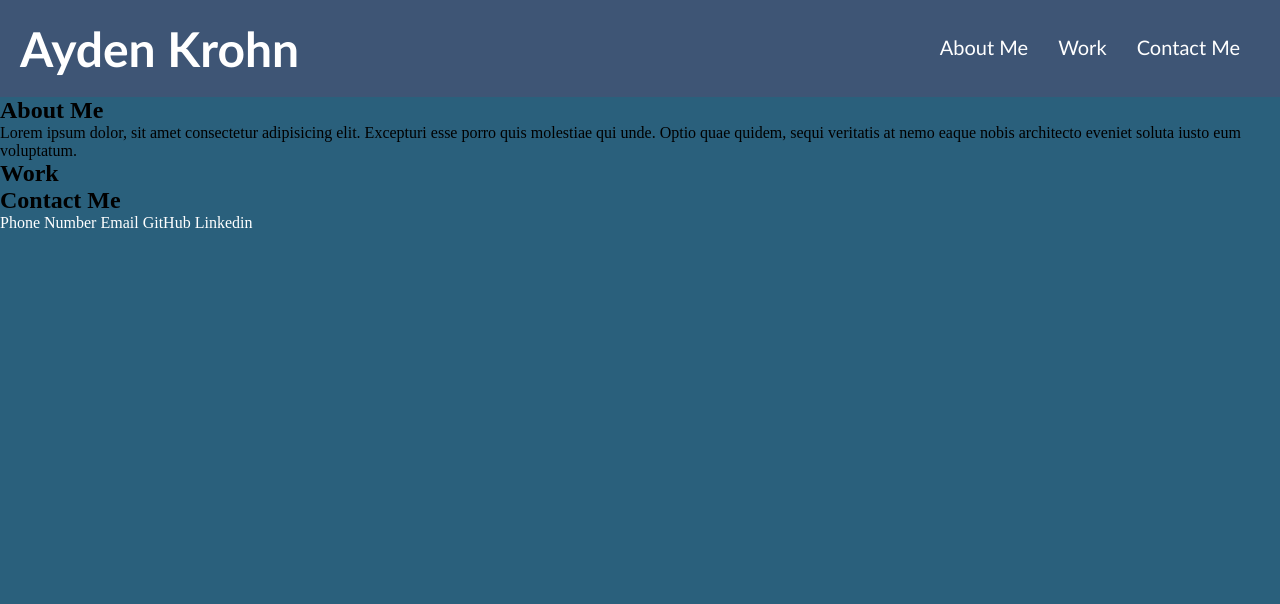
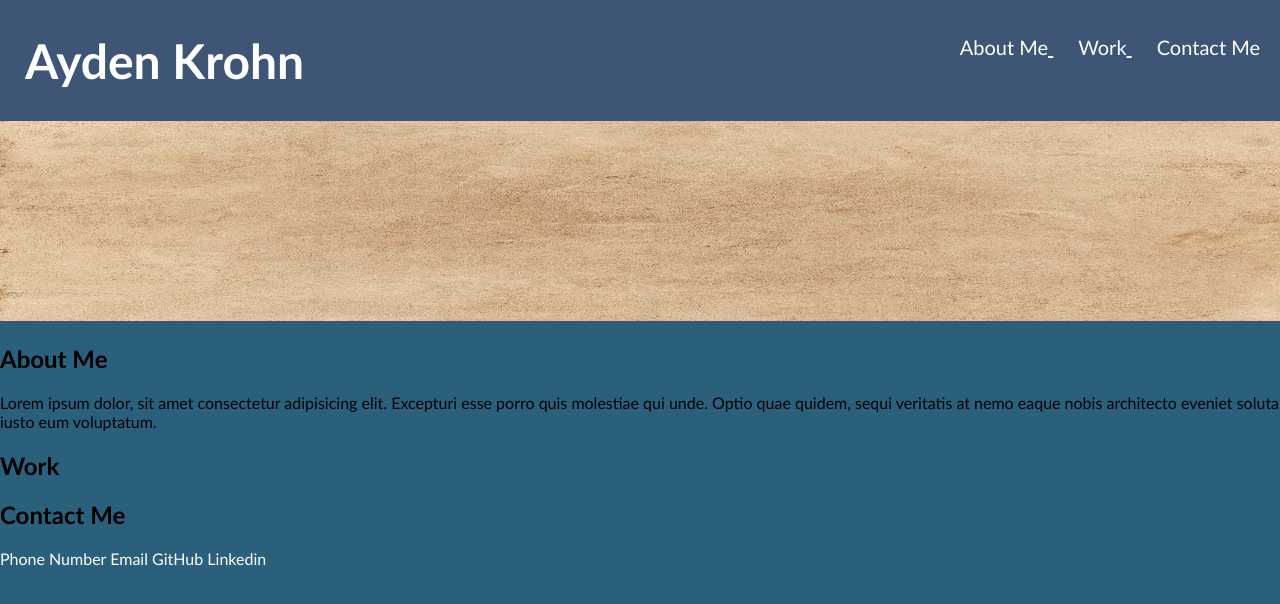
Before and after one commit to krohnayden/aydenk-portfolio, a plain HTML site: page index.html in a window 1280 px wide. Drawn offline with Linux system fonts and the light colour scheme; files that its build step writes are made by us from their sources; files whose address does not match are found by name.

Commit message:
optimized header styling & added image

```diff
--- a/index.html
+++ b/index.html
@@ -16,10 +16,11 @@
                 <li><a href="#">Contact Me</a></li>
             </ul>
         </nav>
+        <img src="/Users/aydenkrohn/Bootcamp/aydenk-portfolio/Images/paper-1074131_1280.jpg" alt="#">
     </header>
     <main>
         <section class="about-me">
-            <h1>About Me</h1>
+            <h2>About Me</h2>
             <p>Lorem ipsum dolor, sit amet consectetur adipisicing elit.
                Excepturi esse porro quis molestiae qui unde.
                Optio quae quidem, sequi veritatis at nemo eaque nobis architecto eveniet soluta iusto eum voluptatum.
--- a/style.css
+++ b/style.css
@@ -1,29 +1,26 @@
-* {
-    box-sizing: border-box;
-    padding: 0;
-    margin: 0;
-}
 body {
     background-color:#2a607c;
+    margin: 0;
+    padding: 0;
+    font-family:'Trebuchet MS', 'Lucida Sans Unicode', 'Lucida Grande', 'Lucida Sans', Arial, sans-serif;
 }
 header {
-    padding: 20px;
-    font-family: 'Trebuchet MS', 'Lucida Sans Unicode', 'Lucida Grande', 'Lucida Sans', Arial, sans-serif;
     background-color: #3E5575;
     color: #ffffff;
-    text-decoration: underline;
 }
 
 header h1 {
     display: inline-block;
     font-size: 48px;
+    padding-left: 25px;
 }
+
 header nav {
     padding-top: 15px;
     margin-right: 20px;
     float: right;
-    font-family: 'Gill Sans', 'Gill Sans MT', 'Calibri', 'Trebuchet MS', sans-serif;
     font-size: 20px;
+    text-decoration:underline;
 }
 
 header nav ul li {
@@ -36,3 +33,7 @@ a {
     color: #ffffff;
     text-decoration: none;
 }
+header img {
+    width: 100%;
+    height: 200px;
+}
```
Also changed, not shown: Images/paper-1074131_1280.jpg (added).
